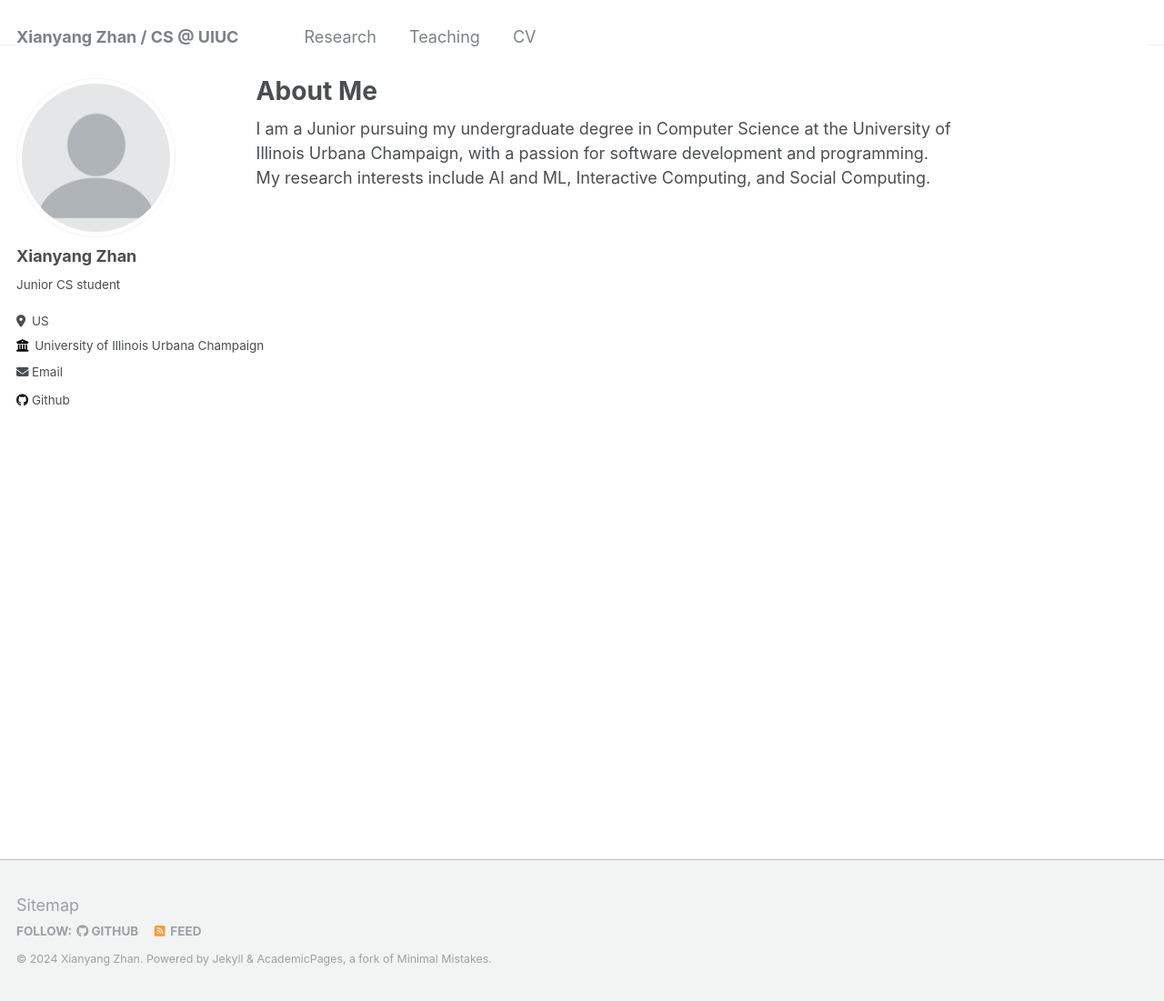
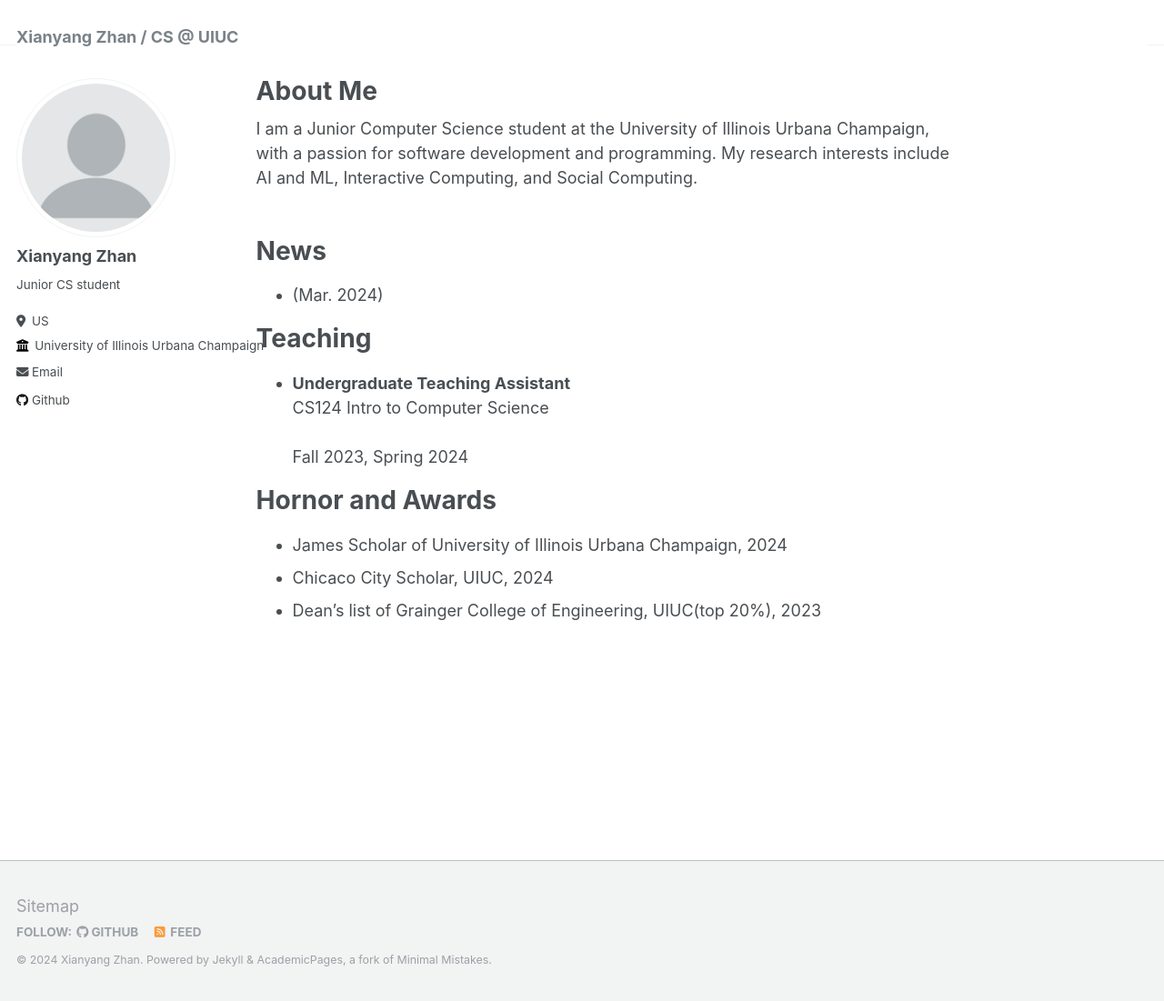
Before and after one commit to xzhan0/xzhan0.github.io, a Jekyll site: the page built from _pages/about.md, in a window 1280 px wide and 1101 px high. Shown: the whole window at 91% size. Built offline with Jekyll 4.4.1, drawn with Linux system fonts in a browser that asks for light colours.

Commit message:
easy and clear

```diff
--- a/_pages/about.md
+++ b/_pages/about.md
@@ -6,4 +6,27 @@ redirect_from:
   - /about/
   - /about.html
 ---
-I am a Junior pursuing my undergraduate degree in Computer Science at the University of Illinois Urbana Champaign, with a passion for software development and programming. My research interests include AI and ML, Interactive Computing, and Social Computing.
+I am a Junior Computer Science student at the University of Illinois Urbana Champaign, with a passion for software development and programming. My research interests include AI and ML, Interactive Computing, and Social Computing.
+<br/>
+<br/>
+
+
+News
+======
+- (Mar. 2024)
+
+Teaching
+======
+- **Undergraduate Teaching Assistant**
+  <br/>
+  CS124 Intro to Computer Science
+  <br/>
+  <br/>
+  Fall 2023, Spring 2024
+  <br/>
+
+Hornor and Awards
+======
+- James Scholar of University of Illinois Urbana Champaign, 2024
+- Chicaco City Scholar, UIUC, 2024
+- Dean's list of Grainger College of Engineering, UIUC(top 20%), 2023
```
Also changed, not shown: _data/navigation.yml (+12 -12 lines).
